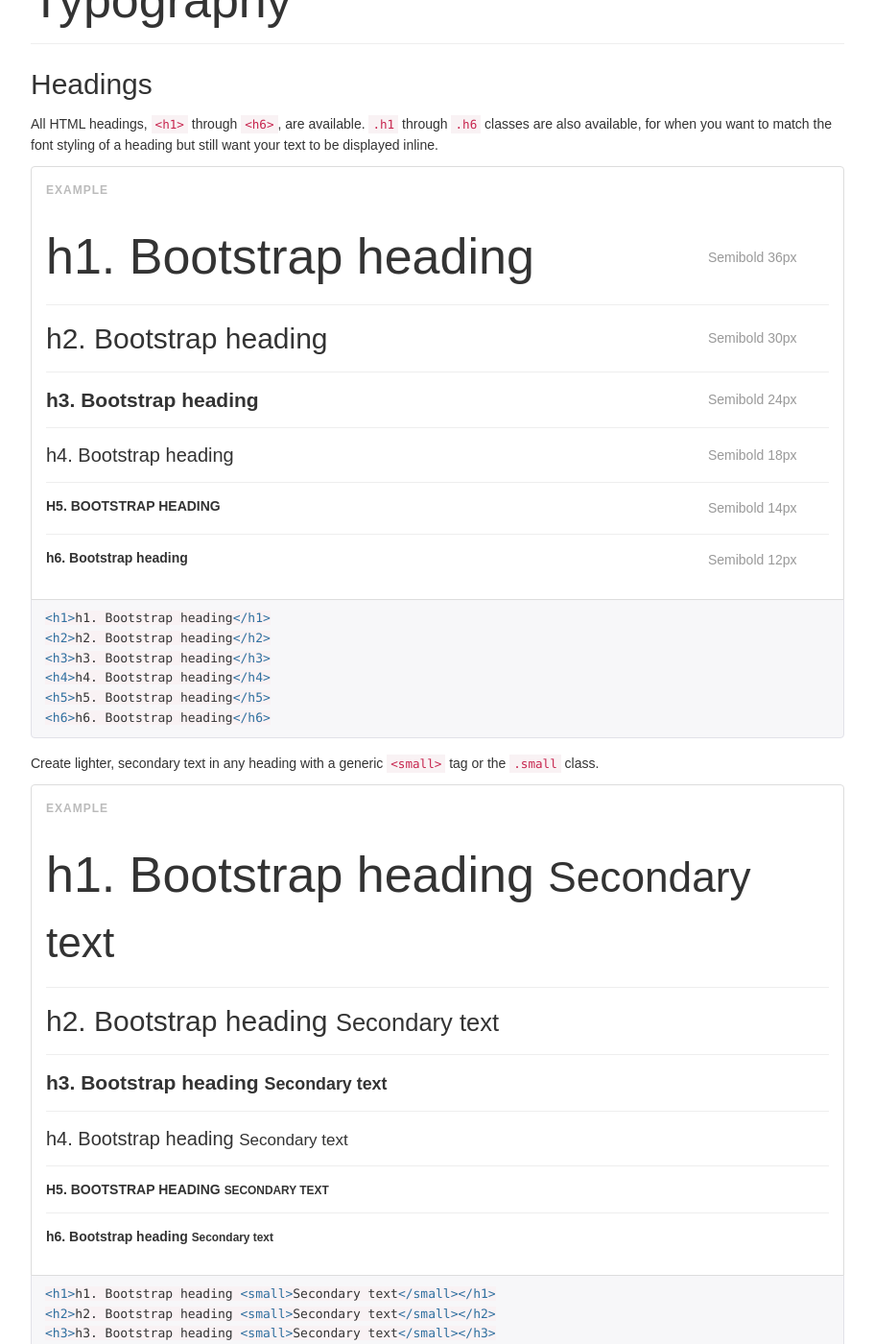
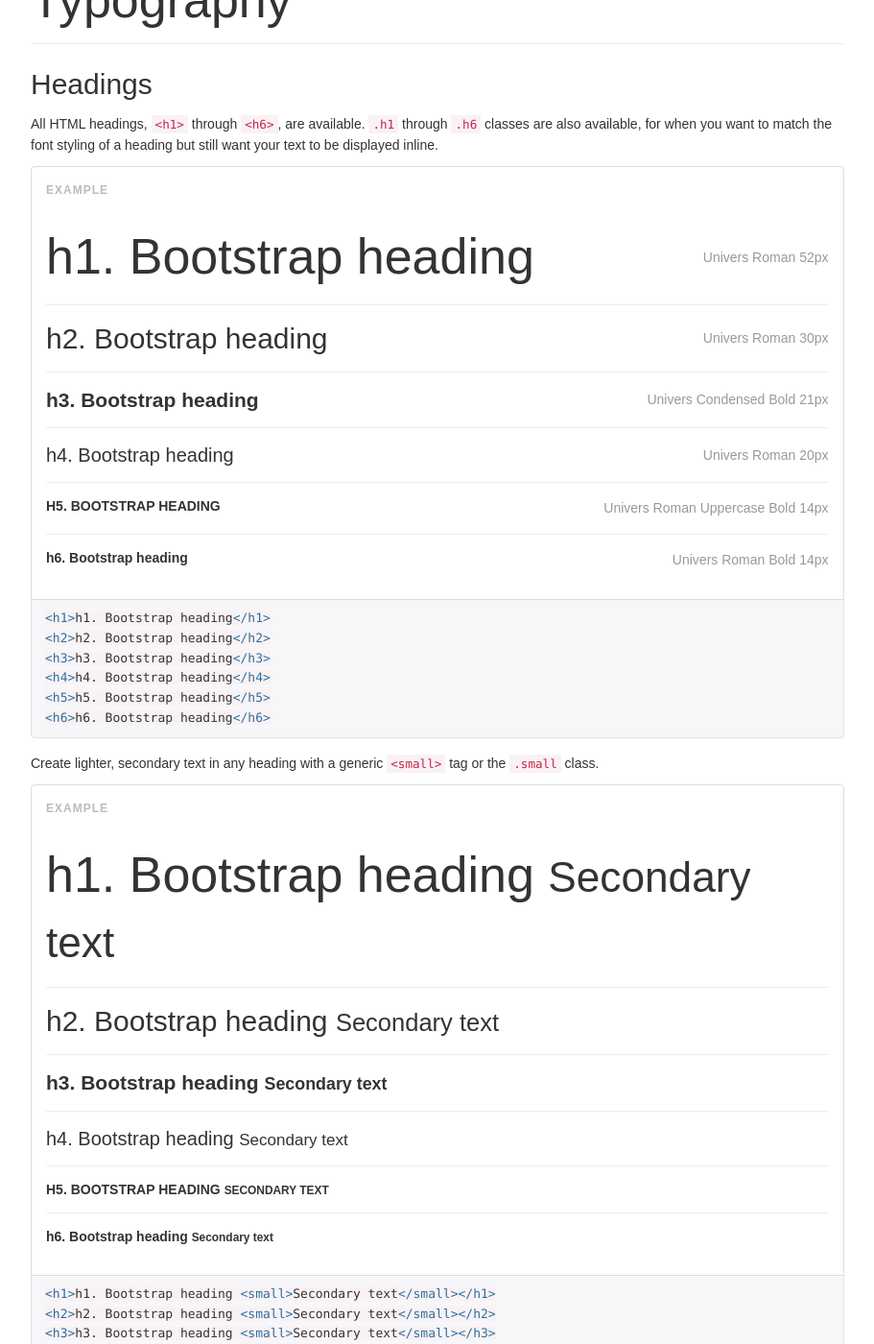
Before and after one commit to ncstate/ncstate-bootstrap, a Jekyll site: the page built from docs/css.html, in a window 1280 px wide and 1400 px high, scrolled down 11903 px. Shown: the whole window at 96% size, without its empty margins (38-949 px from the left). Built offline with Jekyll 4.4.1, drawn with Linux system fonts in a browser that asks for light colours; nearby versions of some CDN libraries; some web fonts are replaced; Markdown is read by kramdown in place of the engine named in the settings; comment, search, counter and statistics services are not loaded; some of the changed text lies outside the part shown.

Commit message:
Fix headings and small tags

```diff
--- a/docs/assets/css/docs.css
+++ b/docs/assets/css/docs.css
@@ -858,6 +858,7 @@
 .bs-example-type .table .type-info {
   color: #999;
   vertical-align: middle;
+  text-align: right;
 }
 .bs-example-type .table td {
   padding: 15px 0;
--- a/docs/css.html
+++ b/docs/css.html
@@ -38,7 +38,7 @@
   <ul>
     <li>Set <code>background-color: #fff;</code> on the <code>body</code></li>
     <li>Use the <code>@font-family-base</code>, <code>@font-size-base</code>, and <code>@line-height-base</code> attributes as our typographic base</li>
-    <li>Set the global link color via <code>@link-color</code> and apply link underlines only on <code>:hover</code></li>
+    <li>Set the global link color via <code>@link-color</code> and remove link underlines only on <code>:hover</code></li>
   </ul>
   <p>These styles can be found within <code>scaffolding.less</code>.</p>
 
@@ -622,27 +622,27 @@
       <tbody>
         <tr>
           <td><h1>h1. Bootstrap heading</h1></td>
-          <td class="type-info">Semibold 36px</td>
+          <td class="type-info">Univers Roman 52px</td>
         </tr>
         <tr>
           <td><h2>h2. Bootstrap heading</h2></td>
-          <td class="type-info">Semibold 30px</td>
+          <td class="type-info">Univers Roman 30px</td>
         </tr>
         <tr>
           <td><h3>h3. Bootstrap heading</h3></td>
-          <td class="type-info">Semibold 24px</td>
+          <td class="type-info">Univers Condensed Bold 21px</td>
         </tr>
         <tr>
           <td><h4>h4. Bootstrap heading</h4></td>
-          <td class="type-info">Semibold 18px</td>
+          <td class="type-info">Univers Roman 20px</td>
         </tr>
         <tr>
           <td><h5>h5. Bootstrap heading</h5></td>
-          <td class="type-info">Semibold 14px</td>
+          <td class="type-info">Univers Roman Uppercase Bold 14px</td>
         </tr>
         <tr>
           <td><h6>h6. Bootstrap heading</h6></td>
-          <td class="type-info">Semibold 12px</td>
+          <td class="type-info">Univers Roman Bold 14px</td>
         </tr>
       </tbody>
     </table>
--- a/less/type.less
+++ b/less/type.less
@@ -24,8 +24,8 @@
 h2, .h2 { font-size: @font-size-h2; }
 h3, .h3 { font-size: @font-size-h3; font-family: @univers-condensed; font-weight: bold;}
 h4, .h4 { font-size: @font-size-h4; }
-h5, .h5 { font-size: @font-size-h5; font-family: @univers; font-weight: bold; text-transform: uppercase;}
-h6, .h6 { font-size: @font-size-h6; font-family: @univers; font-weight: bold;}
+h5, .h5 { font-size: @font-size-h5; font-weight: bold; text-transform: uppercase;}
+h6, .h6 { font-size: @font-size-h6; font-weight: bold;}
 
 
 // Body text
@@ -52,7 +52,7 @@
 
 // Ex: 14px base font * 85% = about 12px
 small,
-.small  { font-size: 85%; }
+.small  { font-size: 65%; }
 
 // Undo browser default styling
 cite    { font-style: normal; }
```
Also changed, not shown: less/variables.less (+6 -6 lines), docs/assets/css/docs.min.css.
